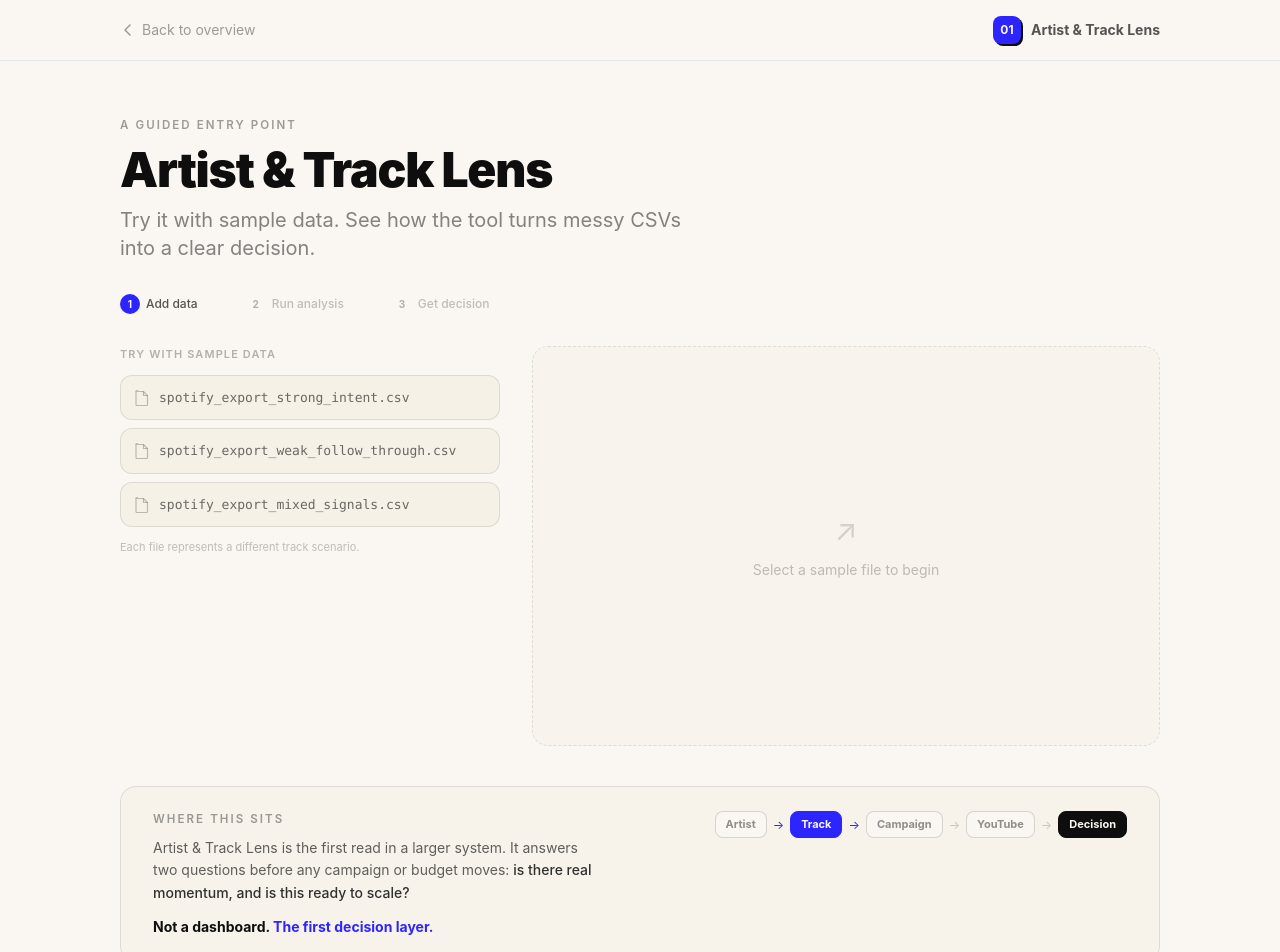
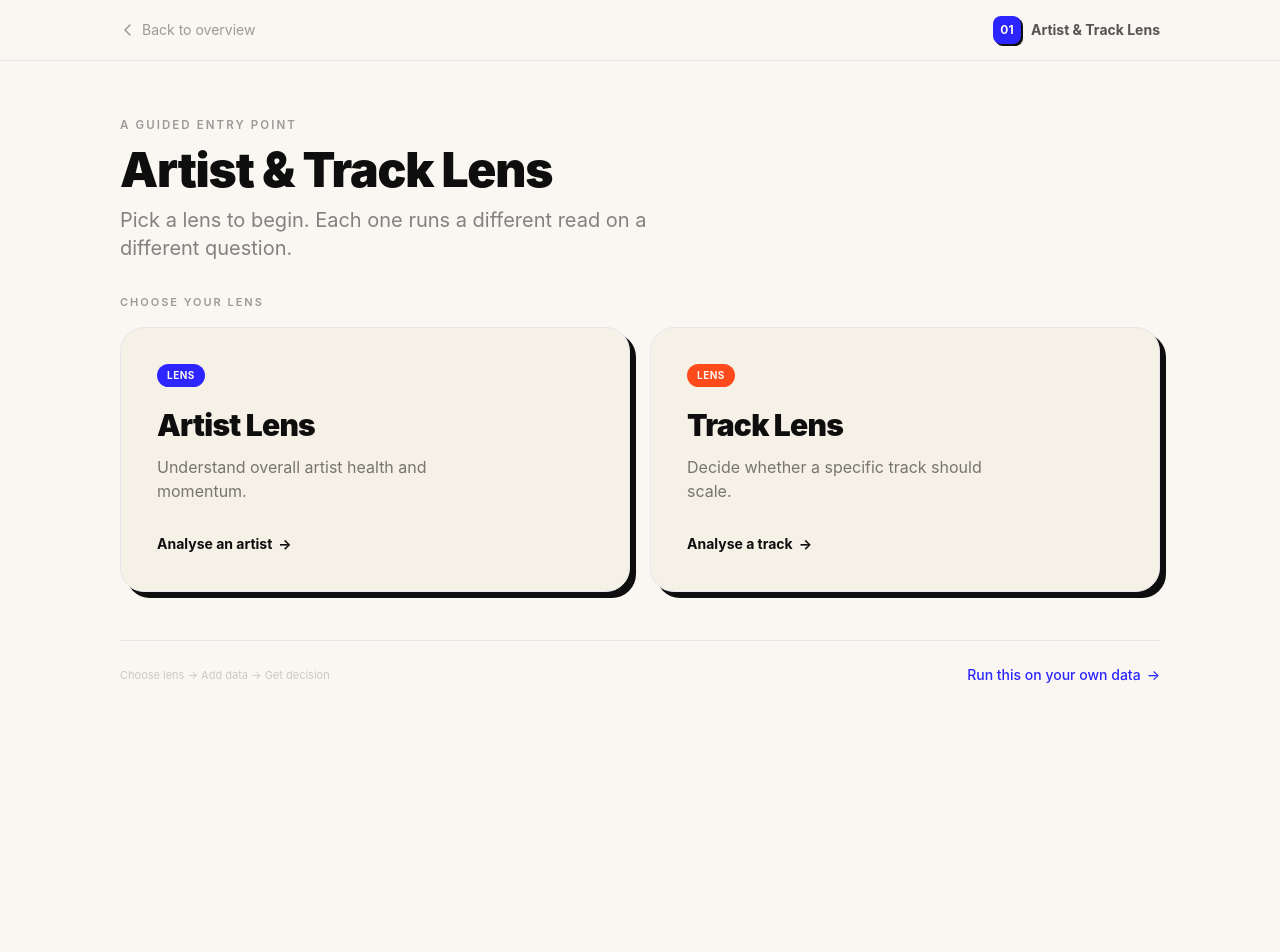
Before and after one commit to leondiaper-ai/music-decision-site, a Next.js app: page /lens in a window 1280 px wide. Shown: the top 952 px of the page. After the commit the page ends 800 px from the top, so only its background shows below. Built offline with nearby package versions, Linux system fonts and the light colour scheme.

Commit message:
Restructure /lens: lens picker + split Artist/Track demo flows

```diff
--- a/app/lens/page.tsx
+++ b/app/lens/page.tsx
@@ -8,6 +8,8 @@ const FULL_TOOL_URL = "https://pih-v2.vercel.app/label";
 
 /* ── Data model ────────────────────────────────────────────── */
 
+type LensMode = "artist" | "track";
+
 interface LensOutput {
   filename: string;
   decision: string;
@@ -17,16 +19,69 @@ interface LensOutput {
   signals: string[];
 }
 
-const SAMPLES: LensOutput[] = [
+/* Artist-level scenarios — overall artist health & momentum */
+const ARTIST_SAMPLES: LensOutput[] = [
   {
-    filename: "spotify_export_strong_intent.csv",
-    decision: "PUSH — Momentum is real",
+    filename: "artist_export_compounding_growth.csv",
+    decision: "PUSH — Artist is compounding",
     decisionColor: "text-mint",
-    why: "Audience is responding and broadening. Save rate is well above baseline and reach is expanding daily. This is the window.",
+    why: "Monthly listeners, follower velocity, and catalogue saves are all rising in lockstep. The whole artist surface is gaining mass — not just a single track.",
     actions: [
-      "Scale paid spend now",
+      "Lean into release cadence — strike while momentum compounds",
+      "Brief commercial team — this artist is a priority",
+      "Open conversations on partnerships and longer-term campaign budget",
+    ],
+    signals: [
+      "Monthly listeners +28% over the last 30 days",
+      "Follower conversion above genre baseline",
+      "Catalogue saves growing across multiple tracks",
+    ],
+  },
+  {
+    filename: "artist_export_plateau.csv",
+    decision: "HOLD — Artist has plateaued",
+    decisionColor: "text-signal",
+    why: "Listener base is stable but growth has stalled. Engagement is healthy on the existing audience, but there is no fresh reach or new listener pull.",
+    actions: [
+      "Hold scaling spend until a new growth signal appears",
+      "Invest in audience-development content, not push spend",
+      "Re-evaluate after the next release cycle",
+    ],
+    signals: [
+      "Monthly listeners flat over 60 days",
+      "No new market or playlist breakthroughs",
+      "Engagement healthy on existing core audience only",
+    ],
+  },
+  {
+    filename: "artist_export_emerging.csv",
+    decision: "TEST — Early signals worth probing",
+    decisionColor: "text-sun",
+    why: "Small but real movement on follower velocity and save rate. Not enough to scale, but enough to justify a controlled test before committing budget.",
+    actions: [
+      "Run a small, contained paid test against the strongest segment",
+      "Increase content cadence in the responsive market",
+      "Re-check signals in 14 days before any wider push",
+    ],
+    signals: [
+      "Save rate trending up for 3 consecutive weeks",
+      "Follower velocity above baseline in one key market",
+      "Catalogue depth still shallow — needs reinforcement",
+    ],
+  },
+];
+
+/* Track-level scenarios — should this specific track scale */
+const TRACK_SAMPLES: LensOutput[] = [
+  {
+    filename: "track_export_strong_intent.csv",
+    decision: "PUSH — Track is ready to scale",
+    decisionColor: "text-mint",
+    why: "Audience is responding and broadening. Save rate is well above baseline and reach is expanding daily. This is the window to push this track.",
+    actions: [
+      "Scale paid spend on this track now",
       "Increase content cadence to sustain momentum",
-      "Brief commercial team — this is a priority push",
+      "Brief the team — this track is a priority push",
     ],
     signals: [
       "Save rate 40% above baseline",
@@ -35,13 +90,13 @@ const SAMPLES: LensOutput[] = [
     ],
   },
   {
-    filename: "spotify_export_weak_follow_through.csv",
-    decision: "HOLD — Not ready to scale",
+    filename: "track_export_weak_followthrough.csv",
+    decision: "HOLD — Track is not ready to scale",
     decisionColor: "text-signal",
     why: "Strong initial spike but engagement dropped off fast. The audience isn't retaining — spending now would burn budget into a weak window.",
     actions: [
-      "Hold all paid spend",
-      "Revisit content strategy before next push",
+      "Hold all paid spend on this track",
+      "Revisit content strategy before the next push",
       "Diagnose why listeners aren't coming back",
     ],
     signals: [
@@ -51,13 +106,13 @@ const SAMPLES: LensOutput[] = [
     ],
   },
   {
-    filename: "spotify_export_mixed_signals.csv",
+    filename: "track_export_mixed_signals.csv",
     decision: "HOLD — Build before you spend",
     decisionColor: "text-sun",
-    why: "Strong intent but reach is flattening early. The core audience is engaged but the track isn't reaching new listeners yet.",
+    why: "Strong intent from the core audience but reach is flattening. The track isn't pulling new listeners yet — scaling now wastes the spend.",
     actions: [
-      "Hold paid push",
-      "Focus on content cadence and organic growth",
+      "Hold paid push on this track",
+      "Focus on content cadence and organic reach",
       "Build audience before scaling spend",
     ],
     signals: [
@@ -73,6 +128,36 @@ const PROCESSING_MESSAGES = [
   "Reading audience patterns…",
   "Generating decision…",
 ];
+
+/* ── Lens copy ─────────────────────────────────────────────── */
+
+const LENS_COPY: Record<LensMode, {
+  title: string;
+  eyebrow: string;
+  subtitle: string;
+  sampleEyebrow: string;
+  sampleHelp: string;
+  emptyHelper: string;
+}> = {
+  artist: {
+    title: "Artist Lens",
+    eyebrow: "Artist Lens · Growth & Health",
+    subtitle:
+      "Try it with sample artist data. See how the tool reads overall health and tells you whether the artist is ready to push.",
+    sampleEyebrow: "Try with sample artist data",
+    sampleHelp: "Each file represents a different artist health scenario.",
+    emptyHelper: "Select an artist sample to begin",
+  },
+  track: {
+    title: "Track Lens",
+    eyebrow: "Track Lens · Scale Decision",
+    subtitle:
+      "Try it with sample track data. See how the tool decides whether a specific track should scale, hold, or wait.",
+    sampleEyebrow: "Try with sample track data",
+    sampleHelp: "Each file represents a different track scenario.",
+    emptyHelper: "Select a track sample to begin",
+  },
+};
 
 /* ── Step indicator ────────────────────────────────────────── */
 
@@ -125,9 +210,93 @@ function StepIndicator({ current }: { current: 1 | 2 | 3 }) {
   );
 }
 
+/* ── Lens picker (Step 1: Choose your lens) ────────────────── */
+
+function LensPicker({ onSelect }: { onSelect: (m: LensMode) => void }) {
+  const cards: {
+    key: LensMode;
+    label: string;
+    sub: string;
+    cta: string;
+    accent: string;
+    accentBorder: string;
+    pillBg: string;
+    pillText: string;
+  }[] = [
+    {
+      key: "artist",
+      label: "Artist Lens",
+      sub: "Understand overall artist health and momentum.",
+      cta: "Analyse an artist",
+      accent: "hover:bg-electric/[0.04]",
+      accentBorder: "hover:border-electric/40",
+      pillBg: "bg-electric",
+      pillText: "text-paper",
+    },
+    {
+      key: "track",
+      label: "Track Lens",
+      sub: "Decide whether a specific track should scale.",
+      cta: "Analyse a track",
+      accent: "hover:bg-signal/[0.04]",
+      accentBorder: "hover:border-signal/40",
+      pillBg: "bg-signal",
+      pillText: "text-paper",
+    },
+  ];
+
+  return (
+    <motion.div
+      initial={{ opacity: 0, y: 12 }}
+      animate={{ opacity: 1, y: 0 }}
+      transition={{ delay: 0.15, duration: 0.6, ease: [0.22, 1, 0.36, 1] }}
+    >
+      <p className="text-[11px] tracking-[0.18em] uppercase font-semibold text-ink/40 mb-4">
+        Choose your lens
+      </p>
+      <div className="grid md:grid-cols-2 gap-5">
+        {cards.map((card) => (
+          <button
+            key={card.key}
+            onClick={() => onSelect(card.key)}
+            className={`
+              group relative text-left rounded-3xl border border-ink/12 bg-cream
+              p-7 md:p-9
+              transition-all cursor-pointer
+              shadow-[6px_6px_0_0_rgba(14,14,14,1)]
+              hover:shadow-[8px_8px_0_0_rgba(14,14,14,1)]
+              hover:-translate-x-[1px] hover:-translate-y-[1px]
+              ${card.accent} ${card.accentBorder}
+            `}
+          >
+            <div className="flex items-center gap-2 mb-5">
+              <span
+                className={`${card.pillBg} ${card.pillText} text-[10px] tracking-wider uppercase font-display font-bold rounded-full px-2.5 py-1`}
+              >
+                Lens
+              </span>
+            </div>
+            <h3 className="font-display font-black text-2xl md:text-3xl leading-tight tracking-tight mb-3">
+              {card.label}
+            </h3>
+            <p className="text-ink/55 text-sm md:text-base leading-relaxed mb-7 max-w-xs">
+              {card.sub}
+            </p>
+            <span className="inline-flex items-center gap-1.5 text-sm font-display font-bold text-ink group-hover:text-electric transition-colors">
+              {card.cta}
+              <span aria-hidden>→</span>
+            </span>
+          </button>
+        ))}
+      </div>
+    </motion.div>
+  );
+}
+
 /* ── Page component ────────────────────────────────────────── */
 
 export default function LensPage() {
+  const [lens, setLens] = useState<LensMode | null>(null);
   const [pendingOutput, setPendingOutput] = useState<LensOutput | null>(null);
   const [result, setResult] = useState<LensOutput | null>(null);
   const [loadedFile, setLoadedFile] = useState<string | null>(null);
@@ -137,6 +306,8 @@ export default function LensPage() {
   const msgInterval = useRef<ReturnType<typeof setInterval> | null>(null);
 
   const currentStep: 1 | 2 | 3 = result ? 3 : pendingOutput ? 2 : 1;
+  const samples = lens === "artist" ? ARTIST_SAMPLES : TRACK_SAMPLES;
+  const copy = lens ? LENS_COPY[lens] : null;
 
   useEffect(() => {
     if (analyzing) {
@@ -149,6 +320,22 @@ export default function LensPage() {
       };
     }
   }, [analyzing]);
+
+  const selectLens = useCallback((m: LensMode) => {
+    setLens(m);
+    setPendingOutput(null);
+    setResult(null);
+    setLoadedFile(null);
+    setCopied(false);
+  }, []);
+
+  const switchLens = useCallback(() => {
+    setLens(null);
+    setPendingOutput(null);
+    setResult(null);
+    setLoadedFile(null);
+    setCopied(false);
+  }, []);
 
   const selectFile = useCallback((output: LensOutput) => {
     setPendingOutput(output);
@@ -176,7 +363,7 @@ export default function LensPage() {
   }, []);
 
   const copyDecisionSummary = useCallback(() => {
-    if (!result) return;
+    if (!result || !lens) return;
     const summary = [
       `*${result.decision}*`,
       ``,
@@ -187,14 +374,14 @@ export default function LensPage() {
       ``,
       `_Signals: ${result.signals.join(" · ")}_`,
       ``,
-      `— Artist & Track Lens`,
+      `— ${lens === "artist" ? "Artist Lens" : "Track Lens"}`,
     ].join("\n");
 
     navigator.clipboard.writeText(summary).then(() => {
       setCopied(true);
       setTimeout(() => setCopied(false), 2000);
     });
-  }, [result]);
+  }, [result, lens]);
 
   return (
     <div className="min-h-screen bg-paper">
@@ -229,40 +416,60 @@ export default function LensPage() {
           transition={{ duration: 0.6, ease: [0.22, 1, 0.36, 1] }}
           className="mb-8"
         >
-          <p className="eyebrow text-ink/40 mb-3">A guided entry point</p>
+          <p className="eyebrow text-ink/40 mb-3">
+            {lens ? copy?.eyebrow : "A guided entry point"}
+          </p>
           <h1 className="font-display font-black text-4xl md:text-5xl leading-tight tracking-tight mb-3">
-            Artist &amp; Track Lens
+            {lens ? copy?.title : "Artist & Track Lens"}
           </h1>
           <p className="text-ink/50 text-lg md:text-xl max-w-xl leading-relaxed">
-            Try it with sample data. See how the tool turns messy CSVs into a clear decision.
+            {lens
+              ? copy?.subtitle
+              : "Pick a lens to begin. Each one runs a different read on a different question."}
           </p>
         </motion.div>
 
-        {/* ── Step indicator ── */}
+        {/* ── Lens picker (shown until a lens is selected) ── */}
+        {!lens && <LensPicker onSelect={selectLens} />}
+
+        {/* ── Demo flow (shown once a lens is selected) ── */}
+        {lens && (
+          <>
+            {/* Switch lens / step indicator row */}
             <motion.div
               initial={{ opacity: 0 }}
               animate={{ opacity: 1 }}
-          transition={{ delay: 0.15, duration: 0.5 }}
-          className="mb-8"
+              transition={{ delay: 0.05, duration: 0.4 }}
+              className="mb-8 flex items-center justify-between flex-wrap gap-4"
             >
               <StepIndicator current={currentStep} />
+              <button
+                onClick={switchLens}
+                className="text-xs font-medium text-ink/40 hover:text-ink/70 transition-colors flex items-center gap-1.5 cursor-pointer"
+              >
+                <svg width="12" height="12" viewBox="0 0 12 12" fill="none" stroke="currentColor" strokeWidth="1.5">
+                  <path d="M7.5 2.5L4 6l3.5 3.5" strokeLinecap="round" strokeLinejoin="round" />
+                </svg>
+                Switch lens
+              </button>
             </motion.div>
 
-        {/* ── Main grid ── */}
+            {/* Main grid */}
             <motion.div
+              key={lens}
               initial={{ opacity: 0, y: 12 }}
               animate={{ opacity: 1, y: 0 }}
-          transition={{ delay: 0.2, duration: 0.6, ease: [0.22, 1, 0.36, 1] }}
+              transition={{ duration: 0.5, ease: [0.22, 1, 0.36, 1] }}
               className="grid lg:grid-cols-[380px_1fr] gap-8"
             >
               {/* ── Left: Sample input ── */}
               <div className="flex flex-col gap-5">
                 <div>
                   <p className="text-[11px] text-ink/30 mb-3 uppercase tracking-widest font-semibold">
-                Try with sample data
+                    {copy?.sampleEyebrow}
                   </p>
                   <div className="flex flex-col gap-2">
-                {SAMPLES.map((s) => (
+                    {samples.map((s) => (
                       <button
                         key={s.filename}
                         onClick={() => selectFile(s)}
@@ -290,7 +497,7 @@ export default function LensPage() {
                     ))}
                   </div>
                   <p className="text-[11px] text-ink/25 mt-3 leading-relaxed">
-                Each file represents a different track scenario.
+                    {copy?.sampleHelp}
                   </p>
                 </div>
 
@@ -476,7 +683,7 @@ export default function LensPage() {
                         <p className="text-sm text-ink/25">
                           {pendingOutput
                             ? "Ready — hit Run analysis"
-                        : "Select a sample file to begin"}
+                            : copy?.emptyHelper}
                         </p>
                       </div>
                     </motion.div>
@@ -484,120 +691,13 @@ export default function LensPage() {
                 </AnimatePresence>
               </div>
             </motion.div>
-
-        {/* ── Artist Health Decision Engine — explains what just happened ── */}
-        <AnimatePresence>
-          {result && (
-            <motion.div
-              key="engine-card"
-              initial={{ opacity: 0, y: 16 }}
-              animate={{ opacity: 1, y: 0 }}
-              exit={{ opacity: 0, y: 8 }}
-              transition={{ duration: 0.5, ease: [0.22, 1, 0.36, 1] }}
-              className="mt-12 rounded-3xl bg-cream border border-ink/10 p-8 md:p-10 shadow-[8px_8px_0_0_rgba(14,14,14,1)]"
-            >
-              <p className="text-[11px] tracking-[0.18em] uppercase font-semibold text-ink/40 mb-3">
-                Under the read
-              </p>
-              <h2 className="font-display font-black text-2xl md:text-3xl leading-tight tracking-tight mb-3">
-                Artist Health
-                <br />
-                <span className="italic font-light text-ink/70">Decision Engine</span>
-              </h2>
-              <p className="text-sm md:text-base text-ink/55 leading-relaxed max-w-xl mb-7">
-                Every decision is built from three steps. You just saw the full loop.
-              </p>
-
-              {/* Engine flow: Artist → Signals → Decision */}
-              <div className="flex items-center gap-2 md:gap-3 flex-wrap">
-                {[
-                  { label: "Artist", accent: "bg-electric text-paper" },
-                  { label: "Signals", accent: "bg-sun text-ink" },
-                  { label: "Decision", accent: "bg-signal text-paper" },
-                ].map((node, i, arr) => (
-                  <div key={node.label} className="flex items-center gap-2 md:gap-3">
-                    <div
-                      className={`${node.accent} px-4 md:px-5 py-2.5 rounded-full font-display font-bold text-sm md:text-base shadow-[3px_3px_0_0_rgba(14,14,14,1)]`}
-                    >
-                      {node.label}
-                    </div>
-                    {i < arr.length - 1 && (
-                      <span className="text-ink/30 text-xl md:text-2xl select-none" aria-hidden>
-                        →
-                      </span>
+          </>
         )}
-                  </div>
-                ))}
-              </div>
-            </motion.div>
-          )}
-        </AnimatePresence>
-
-        {/* ── Compact "Where this sits" ── */}
-        <motion.div
-          initial={{ opacity: 0, y: 12 }}
-          animate={{ opacity: 1, y: 0 }}
-          transition={{ delay: 0.35, duration: 0.5, ease: [0.22, 1, 0.36, 1] }}
-          className="mt-10 rounded-2xl border border-ink/10 bg-cream/70 px-6 md:px-8 py-6"
-        >
-          <div className="flex flex-wrap items-start justify-between gap-6">
-            <div className="max-w-md">
-              <p className="eyebrow text-ink/40 mb-2">Where this sits</p>
-              <p className="text-sm text-ink/65 leading-relaxed">
-                Artist &amp; Track Lens is the first read in a larger system.
-                It answers two questions before any campaign or budget moves:{" "}
-                <span className="text-ink/85 font-medium">
-                  is there real momentum, and is this ready to scale?
-                </span>
-              </p>
-              <p className="font-display font-bold text-sm text-ink mt-3">
-                Not a dashboard. <span className="text-electric">The first decision layer.</span>
-              </p>
-            </div>
-
-            {/* Compact system flow */}
-            <div className="flex items-center gap-1.5 flex-wrap">
-              {[
-                { label: "Artist", active: false },
-                { label: "Track", active: true },
-                { label: "Campaign", active: false },
-                { label: "YouTube", active: false },
-                { label: "Decision", active: false, terminal: true },
-              ].map((node, i, arr) => (
-                <div key={node.label} className="flex items-center gap-1.5">
-                  <div
-                    className={`
-                      px-2.5 py-1 rounded-lg border text-[11px] font-display font-bold transition-all
-                      ${
-                        node.active
-                          ? "bg-electric text-paper border-electric"
-                          : node.terminal
-                          ? "bg-ink text-paper border-ink"
-                          : "bg-paper text-ink/45 border-ink/15"
-                      }
-                    `}
-                  >
-                    {node.label}
-                  </div>
-                  {i < arr.length - 1 && (
-                    <span
-                      className={`text-xs ${
-                        node.active || arr[i + 1].active ? "text-electric" : "text-ink/20"
-                      }`}
-                    >
-                      →
-                    </span>
-                  )}
-                </div>
-              ))}
-            </div>
-          </div>
-        </motion.div>
 
         {/* ── Footer strip ── */}
-        <div className="mt-10 pt-6 border-t border-ink/8 flex items-center justify-between flex-wrap gap-4">
+        <div className="mt-12 pt-6 border-t border-ink/8 flex items-center justify-between flex-wrap gap-4">
           <p className="text-[11px] text-ink/20">
-            Add data → Run analysis → Get decision
+            {lens ? "Add data → Run analysis → Get decision" : "Choose lens → Add data → Get decision"}
           </p>
           <a
             href={FULL_TOOL_URL}
```
Also changed, not shown: 1 other file (tests, documents, lock files or other folders). Lines whose indentation alone changed are shown as unchanged.
